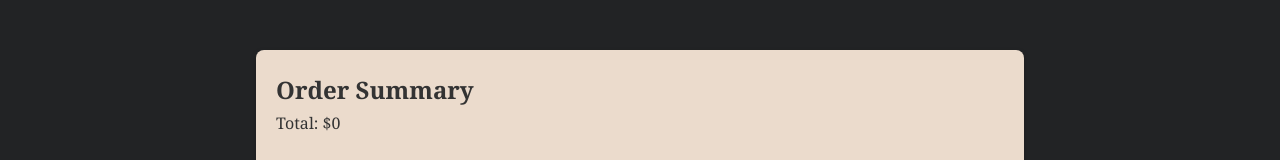
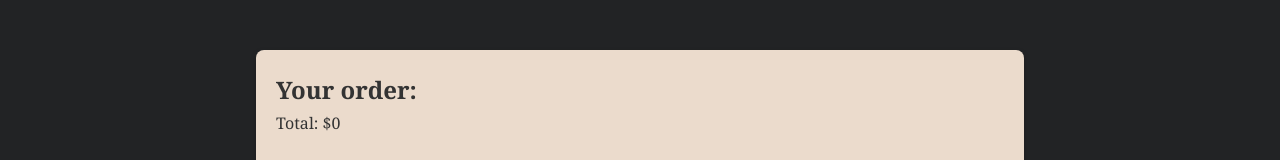
Before and after one commit to Jonas-Eklof/Grupp-2-Arbetsmetodik-f-r-utvecklare, a plain HTML site: page index.html in a window 1280 px wide. Shown: the part 6837-6997 px from the top of the page. Drawn offline with Linux system fonts and the light colour scheme.

Commit message:
Ändrade text i html från "order summary" till "your order:"

```diff
--- a/index.html
+++ b/index.html
@@ -85,7 +85,7 @@
     </article>
   </section>
 <section id="order-summary">
-  <h2>Order Summary</h2>
+  <h2>Your order:</h2>
   <ul id="order-list"></ul>
   <p id="total-price">Total: $0</p>
   <button id="complete-order">Complete your order</button>
```
